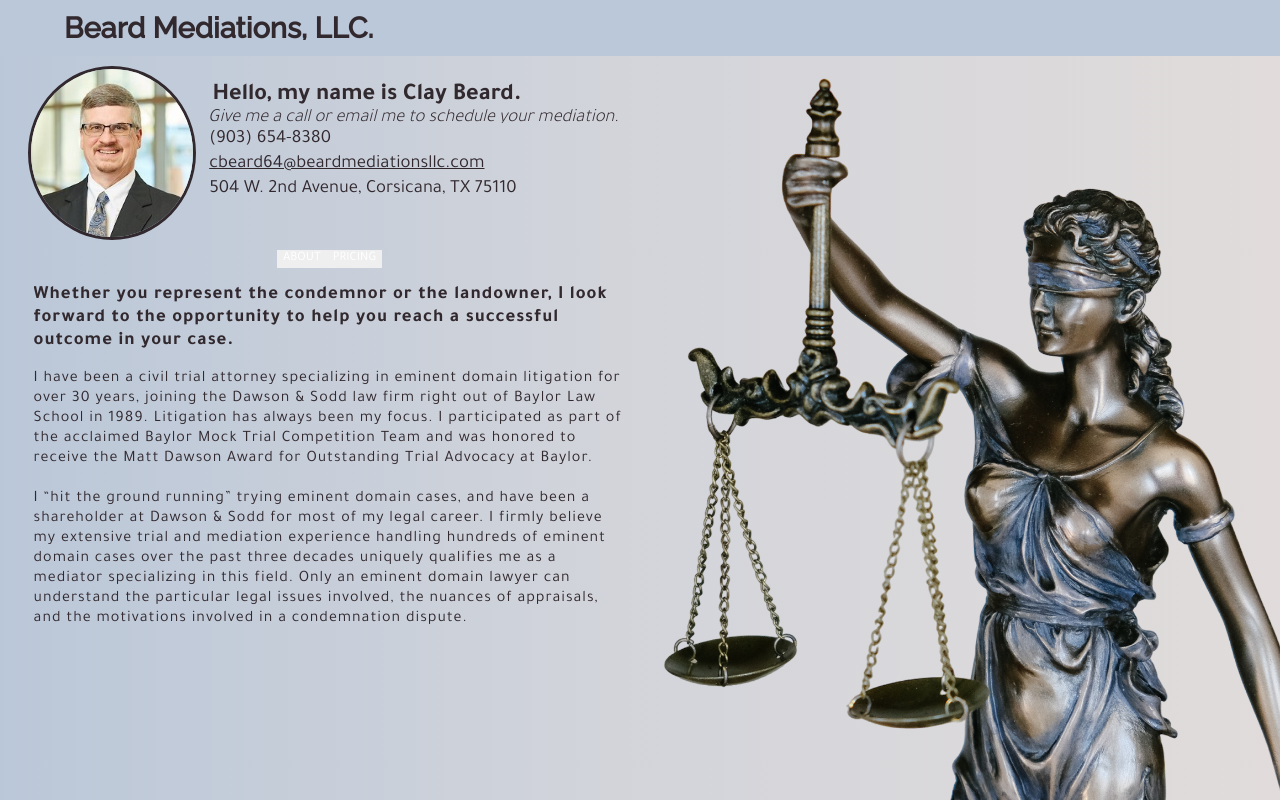
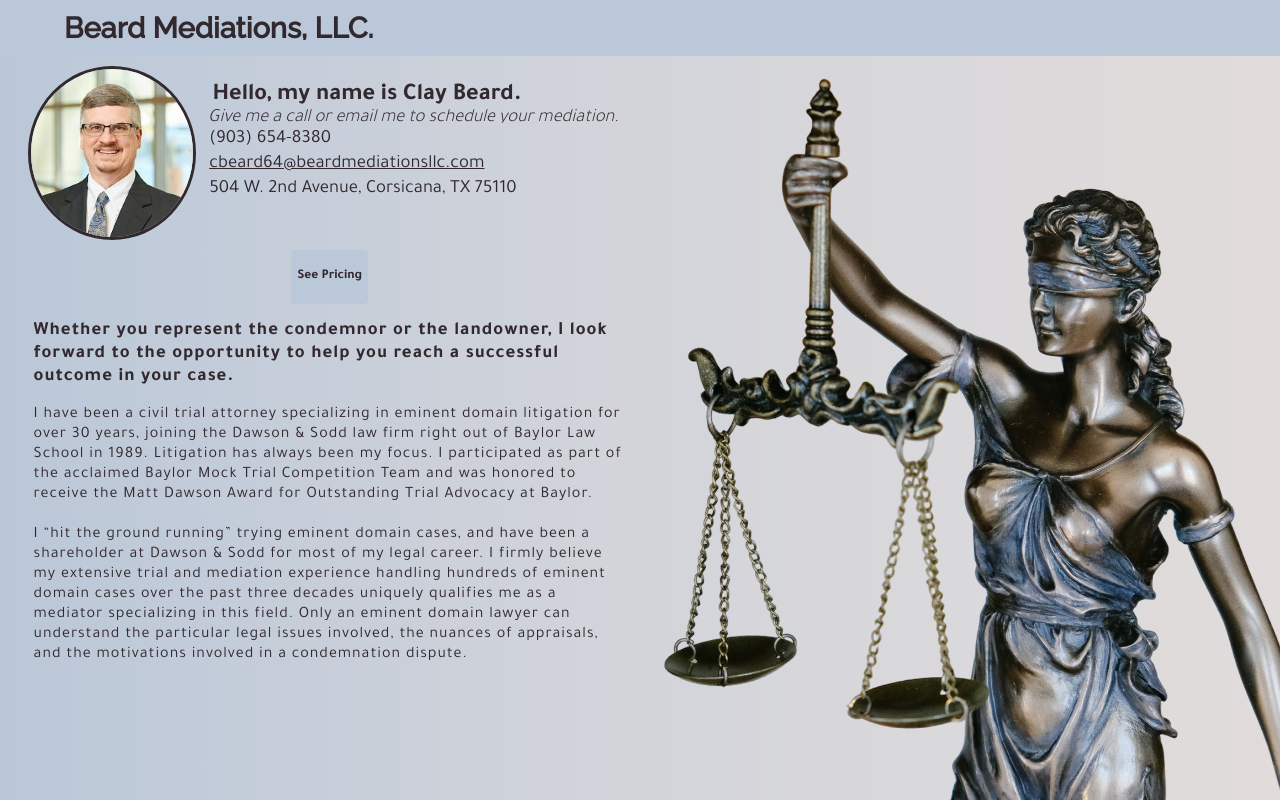
Before and after one commit to h-elliot/beard-mediations, a React (Create React App) app: page / in a window 1280 px wide. Built offline with nearby package versions, Linux system fonts and the light colour scheme.

Commit message:
changed tabs to button switch

```diff
--- a/src/components/Switch.js
+++ b/src/components/Switch.js
@@ -6,31 +6,25 @@
 export default function Switch() {
 	const [page, setPage] = useState(false);
 
-	function showAbout() {
-		setPage(false);
-		console.log('showAbout called, page = ', page);
-	}
+	const switchButtons = document.querySelector('.Switch-buttons');
 
-	function showPricing() {
-		setPage(true);
-
-		console.log('showPricing called, page = ', page);
+	function switchPage() {
+		setPage(!page);
+		console.log('switchPage called, page = ', page);
 	}
 
 	return (
 		<div className='Switch-wrapper'>
 			<div className='Switch-Titles-container'>
 				<button
-					onClick={() => showAbout()}
+					onClick={() => switchPage()}
 					className='Switch-buttons'
 					id='Switch-button-1'>
-					ABOUT
-				</button>
-				<button
-					onClick={() => showPricing()}
-					className='Switch-buttons'
-					id='Switch-button-2'>
-					PRICING
+					{page ? (
+						<h4 className='Switch-button-text'>Read About</h4>
+					) : (
+						<h4 className='Switch-button-text'>See Pricing</h4>
+					)}
 				</button>
 			</div>
 			<div className='Switch-page-container'>
--- a/src/styles/PageContent.css
+++ b/src/styles/PageContent.css
@@ -5,13 +5,9 @@
 	height: 100%;
 	width: 100%;
 	overflow: hidden;
-	/* margin: 1vh; */
 	padding: 1.5%;
 
 }
 
 @media screen and (max-width: 800px) {
-
-
-
 }
--- a/src/styles/Switch.css
+++ b/src/styles/Switch.css
@@ -1,5 +1,6 @@
 .Switch-wrapper {
 	height: fit-content;
+	margin: 0;
 }
 
 .Switch-Titles-container {
@@ -7,17 +8,30 @@
 	display: flex;
 	flex-flow: row nowrap;
 	justify-content: center;
-
 }
 
 .Switch-Titles-container button {
 	border: none;
-	color: white;
+	color: #32292F;
+	background-color: #BBC8D9;
 	text-align: center;
 	text-decoration: none;
-	font-size: small;
+	border-radius: 4px;
+	/* padding: .05vmin 3em; */
+	margin: 0;
 }
 
-.Switch-Titles-container button:hover {}
+.Switch-Button-text {
+	margin: 0;
+}
 
-.Switch-Titles-container button:active {}
+.Switch-Titles-container button:hover {
+	background-color: #96a3b5;
+	color: #E7E1E0;
+	box-shadow: 0 12px 16px 0 rgba(0, 0, 0, 0.24), 0 17px 50px 0 rgba(0, 0, 0, 0.19);
+}
+
+.Switch-Titles-container button:active {
+	background-color: #32292F;
+	color: #E7E1E0;
+}
```
